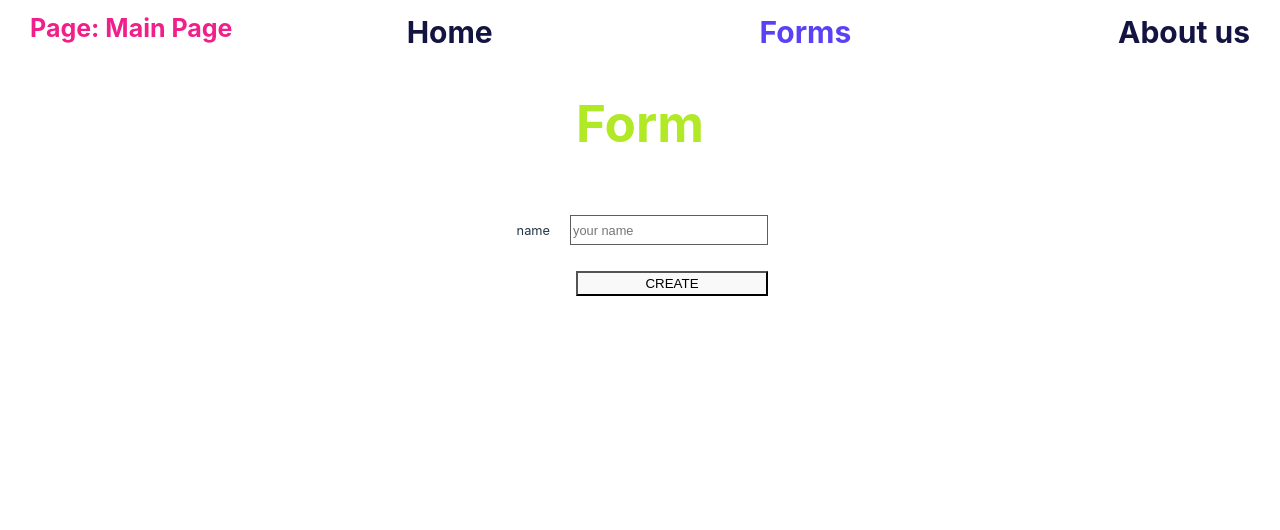
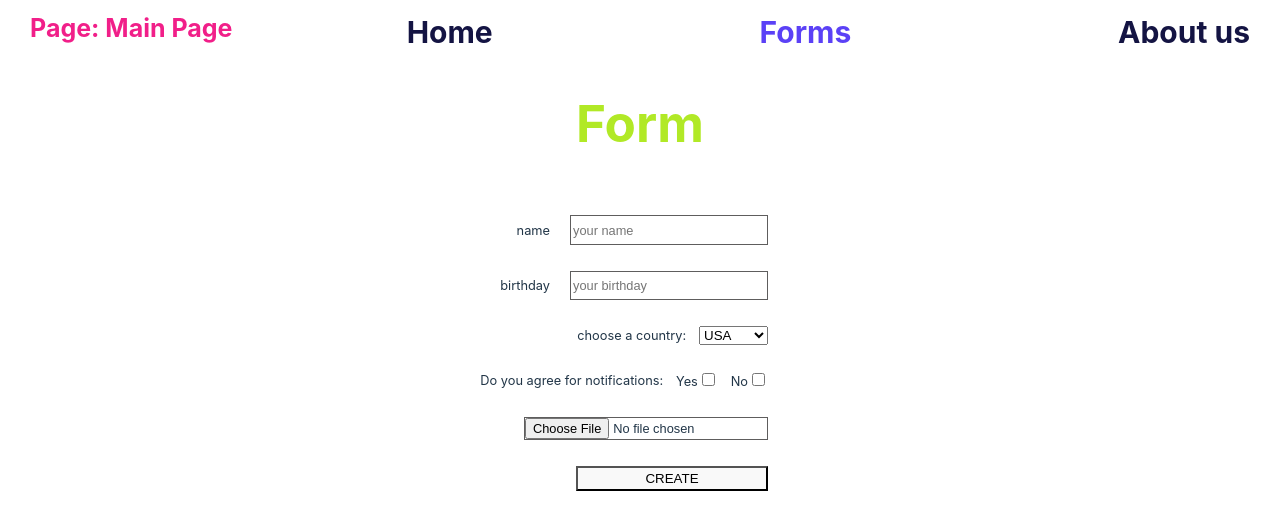
Before and after one commit to create-to-develop/rs-tasks-react, a React (Vite) app: page /forms in a window 1280 px wide. Shown: the top 530 px of the page. Built offline with nearby package versions, Linux system fonts and the light colour scheme.

Commit message:
refactor: add more fields for form

```diff
--- a/src/components/FormAddCard/FormAddCard.tsx
+++ b/src/components/FormAddCard/FormAddCard.tsx
@@ -8,102 +8,68 @@ type ComponentProps = {
 
 type ComponentState = {
   errorName: boolean;
+  errorBirthday: boolean;
+  errorGender: boolean;
+  errorNotifications: boolean;
+  errorPicture: boolean;
   message: boolean;
 };
 
-class FormAddCard extends Component<ComponentProps, ComponentState> {
+export default class FormAddCard extends Component<ComponentProps, ComponentState> {
   private formLink: React.RefObject<HTMLFormElement>;
   private name: RefObject<HTMLInputElement>;
-  // private surnameRef: RefObject<HTMLInputElement>;
-  // private zipCodeRef: RefObject<HTMLInputElement>;
-  // private birthdayRef: RefObject<HTMLInputElement>;
-  // private deliveryDateRef: RefObject<HTMLInputElement>;
-  // private countryRef: RefObject<HTMLSelectElement>;
-  // private stateRef: RefObject<HTMLSelectElement>;
-  // private consentRef: RefObject<HTMLInputElement>;
-  // private genderRef: RefObject<HTMLInputElement>;
-  // private notificationsRef: RefObject<HTMLInputElement>;
-  // private pictureRef: RefObject<HTMLInputElement>;
-  // private pictureInputRef: RefObject<HTMLInputElement>;
-  // private genderSwitcherRef: RefObject<HTMLInputElement>;
-
+  private birthday: RefObject<HTMLInputElement>;
+  private country: RefObject<HTMLSelectElement>;
+  private genderM: RefObject<HTMLInputElement>;
+  private genderW: RefObject<HTMLInputElement>;
+  private notificationsOn: RefObject<HTMLInputElement>;
+  private notificationsOff: RefObject<HTMLInputElement>;
+  private picture: RefObject<HTMLInputElement>;
   constructor(props: ComponentProps) {
     super(props);
 
     this.handleSubmit = this.handleSubmit.bind(this);
     this.formLink = React.createRef();
     this.name = React.createRef();
+    this.birthday = React.createRef();
+    this.country = React.createRef();
+    this.genderM = React.createRef();
+    this.genderW = React.createRef();
+    this.notificationsOn = React.createRef();
+    this.notificationsOff = React.createRef();
+    this.picture = React.createRef();
 
     this.state = {
       errorName: false,
+      errorBirthday: false,
+      errorGender: false,
+      errorNotifications: false,
+      errorPicture: false,
       message: false,
     };
   }
-
-  // this.state = {
-  //     errorName: false,
-  // errorBithday: false,
-  // errorFeature: false,
-  // errorGender: false,
-  // errorFile: false,
-  // message: false,
-  // };
-  // this.state = {
-  //     name: '',
-  // surname: '',
-  // zipCode: '',
-  // birthday: '',
-  // deliveryDate: '',
-  // country: '',
-  // state: '',
-  // consent: '',
-  // gender: '',
-  // notifications: '',
-  // picture: '',
-  // errors: {
-  //     name: '',
-  //     surname: '',
-  //     zipCode: '',
-  //     birthday: '',
-  //     deliveryDate: '',
-  //     country: '',
-  //     state: '',
-  //     consent: '',
-  //     gender: '',
-  //     notifications: '',
-  //     picture: '',
-  // },
-  // submitted: false,
-  // };
-
-  // this.surnameRef = React.createRef();
-  // this.zipCodeRef = React.createRef();
-  // this.birthdayRef = React.createRef();
-  // this.deliveryDateRef = React.createRef();
-  // this.countryRef = React.createRef();
-  // this.stateRef = React.createRef();
-  // this.consentRef = React.createRef();
-  // this.genderRef = React.createRef();
-  // this.notificationsRef = React.createRef();
-  // this.pictureRef = React.createRef();
-  // this.pictureInputRef = React.createRef();
-  // this.genderSwitcherRef = React.createRef();
-
-  // }
 
   handleSubmit = (event: React.FormEvent<HTMLFormElement>) => {
     event.preventDefault();
     const { onSubmit } = this.props;
 
     this.validateInputs(() => {
-      const { errorName } = this.state;
+      const { errorName, errorBirthday, errorGender, errorNotifications, errorPicture } =
+        this.state;
 
-      if (!errorName) {
+      if (!errorName && !errorBirthday && !errorGender && !errorNotifications && !errorPicture) {
         this.setState({ message: true });
         setTimeout(() => {
           this.setState({ message: false });
+          const gender = this.genderM.current!.checked ? 'man' : 'woman';
           onSubmit({
             name: this.name.current!.value,
+            birthday: this.birthday.current!.value,
+            country: this.country.current!.value,
+            gender,
+            notificationsOn: this.notificationsOn.current!.checked,
+            notificationsOff: this.notificationsOff.current!.checked,
+            picture: URL.createObjectURL(this.picture.current!.files![0]),
           });
           this.formLink.current?.reset();
         }, 500);
@@ -112,115 +78,92 @@ class FormAddCard extends Component<ComponentProps, ComponentState> {
   };
 
   validateInputs(callback: () => void) {
+    const gender = this.genderM.current!.checked || this.genderW.current!.checked;
+    const notifications =
+      this.notificationsOn.current!.checked || this.notificationsOff.current!.checked;
+
     this.setState(
       {
         errorName: !this.name.current!.value,
+        errorBirthday: !this.birthday.current!.value,
+        errorGender: !gender,
+        errorNotifications: !notifications,
+        errorPicture: !this.picture.current!.files![0],
       },
       callback
     );
   }
 
-  // const { name,
-  //     // surname,  zipCode,
-  //     // birthday,
-  //     // deliveryDate,
-  //     // country,
-  //     // state,
-  //     // consent,
-  //     // gender,
-  //     // notifications,
-  //     // picture,
-  // } = this.state;
-
-  // if (!name
-  //
-  //     //|| !surname /*|| !switcher || !date || !file*/
-  // ) {
-  //     alert('Please fill out all fields.');
-  //     return;
-  // }
-  // if (name && !/^[A-Z][a-z]*$/.test(name)) {
-  //     alert('First name must start with an uppercase letter.');
-  //     if (this.nameInput) {
-  //         this.nameInput.current?.focus();
-  //     }
-  //     return;
-  // }
-  // // if (!/^[A-Z][a-z]*$/.test(surname)) {
-  // //     alert('Last name must start with an uppercased letter.');
-  // //     if (surname && !/^[A-Z][a-z]*$/.test(surname)) {
-  // //         alert('First name must start with an uppercased letter.');
-  // //         if (this.surnameInput) {
-  // //             this.surnameInput.current?.focus();
-  // //         }
-  // //         return;
-  // //     }}
-  //
-  // this.setState({...this.state, cards: [{name: this.state.name, surname: this.state.surname, date: this.state.date, country: this.state.selection, gender: this.state.switcher}]})
-  //
-  // if (this.props.handleSubmittedData) {
-  //     this.props.handleSubmittedData(this.state.cards)
-  // }
-  //
-
-  //     this.setState({
-  //         name: '',
-  //         surname: '',
-  //         zipCode: '',
-  //         birthday: '',
-  //         deliveryDate: '',
-  //         country: '',
-  //         state: '',
-  //         consent: '',
-  //         gender: '',
-  //         notifications: '',
-  //         picture: '',
-  //         // errors: {
-  //         //     name: '',
-  //         //     surname: '',
-  //         //     zipCode: '',
-  //         //     birthday: '',
-  //         //     deliveryDate: '',
-  //         //     country: '',
-  //         //     state: '',
-  //         //     consent: '',
-  //         //     gender: '',
-  //         //     notifications: '',
-  //         //     picture: '',
-  //         // },
-  //         // submitted: false,
-  //     })
-  // }
-
-  //     const formData = {
-  //         name: this.nameRef.current?.value,
-  //         surname: this.surnameRef.current?.value,
-  //         zipCode: this.zipCodeRef.current?.value,
-  //         birthday: this.birthdayRef.current?.value,
-  //         deliveryDate: this.deliveryDateRef.current?.value,
-  //         country: this.countryRef.current?.value,
-  //         state: this.stateRef.current?.value,
-  //         consent: this.consentRef.current?.checked,
-  //         gender: this.genderRef.current?.value,
-  //         notifications: this.notificationsRef.current?.checked,
-  //         picture: this.pictureRef.current?.files?.[0] || null,
-  //     };
-  //
-  //     x.push(formData);
-  // };
-
   render() {
-    const { errorName, message } = this.state;
+    const { errorName, errorBirthday, errorGender, errorNotifications, errorPicture, message } =
+      this.state;
 
     return (
       <>
         {message ? <div className="message">card added</div> : null}
+
         <form className="form" ref={this.formLink} onSubmit={this.handleSubmit}>
           <label className="form__label" htmlFor="name">
             name &nbsp;
             <input id="name" type="text" name="name" ref={this.name} placeholder="your name" />
           </label>
-          {errorName ? <div className="error-message">the field should not be empty</div> : null}
+          {errorName ? <div className="error-message">Please add your name</div> : null}
+
+          <label className="form__label" htmlFor="birthday">
+            birthday &nbsp;
+            <input
+              id="birthday"
+              type="text"
+              name="birthday"
+              ref={this.birthday}
+              placeholder="your birthday"
+            />
+          </label>
+          {errorBirthday ? <div className="error-message">Please add your birthday</div> : null}
+
+          <label className="form__label" htmlFor="country">
+            choose a country:
+            <select id="country" name="country" ref={this.country}>
+              <option value="usa">USA</option>
+              <option value="canada">Canada</option>
+            </select>
+          </label>
+
+          <div className="form__label">
+            Do you agree for notifications:
+            <label htmlFor="notificationsOn">
+              Yes
+              <input
+                type="checkbox"
+                id="notificationsOn"
+                name="scales"
+                ref={this.notificationsOn}
+              />
+            </label>
+            <label htmlFor="notificationsOff">
+              No
+              <input
+                type="checkbox"
+                id="notificationsOff"
+                name="horns"
+                ref={this.notificationsOff}
+              />
+            </label>
+          </div>
+          {errorNotifications ? (
+            <div className="error-message">Please choose one option</div>
+          ) : null}
+
+          <input
+            type="file"
+            name="picture"
+            id="picture"
+            accept="image/png, image/jpeg"
+            ref={this.picture}
+          />
+
+          {errorPicture ? <div className="error-message">Please choose picture</div> : null}
+
           <button type="submit" className="form__btn">
             CREATE
           </button>
@@ -229,82 +172,3 @@ class FormAddCard extends Component<ComponentProps, ComponentState> {
     );
   }
 }
-
-// <>
-//     <div className="form-container">
-//         <form className="form-content" onSubmit={this.handleSubmit}>
-//             <label>
-//                 Name:
-//                 <input type="text" ref={this.nameRef}/>
-//             </label>
-//             <br/>
-//             <label>
-//                 Surname:
-//                 <input type="text" ref={this.surnameRef}/>
-//             </label>
-//             <br/>
-//             <label>
-//                 Zip Code:
-//                 <input type="text" ref={this.zipCodeRef}/>
-//             </label>
-//             <br/>
-//             <label>
-//                 Birthday:
-//                 <input type="date" ref={this.birthdayRef}/>
-//             </label>
-//             <br/>
-//             <label>
-//                 Delivery Date:
-//                 <input type="date" ref={this.deliveryDateRef}/>
-//             </label>
-//             <br/>
-//             <label>
-//                 Country:
-//                 <select ref={this.countryRef}>
-//                     <option value="">-- Please select a country --</option>
-//                     <option value="usa">USA</option>
-//                     <option value="canada">Canada</option>
-//                     <option value="uk">UK</option>
-//                 </select>
-//             </label>
-//             <br/>
-//             <label>
-//                 Select state:
-//                 <select ref={this.stateRef}>
-//                     <option value="">-- Please select --</option>
-//                     <option value="New York">New York</option>
-//                     <option value="California">California</option>
-//                     <option value="Texas">Texas</option>
-//                 </select>
-//             </label>
-//             <br/>
-//             <label>
-//                 Consent to personal data:
-//                 <input type="checkbox" ref={this.consentRef}/>
-//             </label>
-//             <br/>
-//             <label>
-//                 Gender:
-//                 <label>
-//                     <input type="radio" value="male" ref={this.genderSwitcherRef}/>
-//                     Male
-//                 </label>
-//                 <label>
-//                     <input type="radio" value="female" ref={this.genderSwitcherRef}/>
-//                     Female
-//                 </label>
-//             </label>
-//             <br/>
-//             <label>
-//                 Profile picture:
-//                 <input type="file" accept="image/*" ref={this.pictureInputRef}/>
-//             </label>
-//             <br/>
-//             <button className="submit-form-btn" type="submit">Submit</button>
-//         </form>
-//     </div>
-// </>
-// )
-// }
-
-export { FormAddCard };
--- a/src/pages/Forms.tsx
+++ b/src/pages/Forms.tsx
@@ -1,7 +1,7 @@
 import React, { Component } from 'react';
 import UserCardsList from '../components/UserCardList/UserCardsList';
 import { FormProps } from '../types/interfaces';
-import { FormAddCard } from '../components/FormAddCard/FormAddCard';
+import FormAddCard from '../components/FormAddCard/FormAddCard';
 
 type Props = object;
 
```
Also changed, not shown: src/types/interfaces.tsx (+12 -28 lines), task.txt (added), 1 other file (tests, documents, lock files or other folders).
